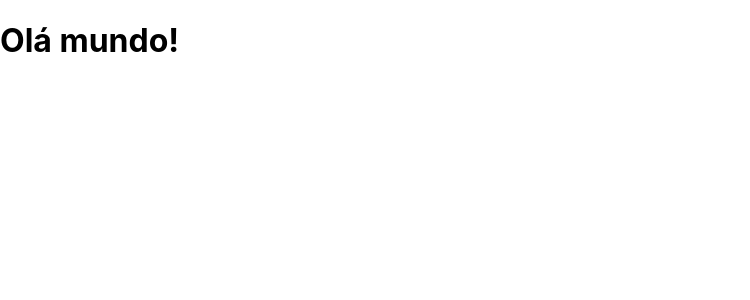
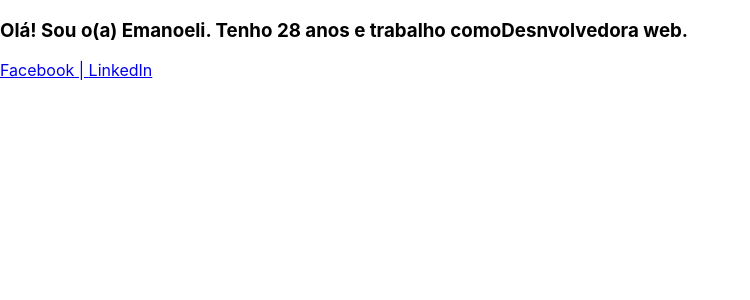
Before and after one commit to emanoelim/curso_react, a React (Create React App) app: page / in a window 1280 px wide. Shown: the top 300 px of the page, without its empty margins (0-750 px from the left). Built offline with nearby package versions, Linux system fonts and the light colour scheme.

Commit message:
componentes

```diff
--- a/src/App.js
+++ b/src/App.js
@@ -1,10 +1,53 @@
 import React from 'react';
+
+
+// componentes
+const BemVindo = () => <h2>Bem vindo(a)!</h2>
+
+const BemVindo2 = (props) => {
+  return(
+    <div>
+      <h2>Bem vindo(a) {props.nome}!</h2>
+    </div>
+  );
+}
+
+const Equipe = (props) => {
+  return(
+    <div>
+      <Sobre nome={props.nome} cargo={props.cargo} idade={props.idade}/>
+      <Social facebook={props.facebook} linkedin={props.linkedin}/>
+    </div>
+  );
+}
+
+const Sobre = (props) => {
+  return(
+    <div>
+      <h3>Olá! Sou o(a) {props.nome}. Tenho {props.idade} anos e trabalho como
+      {props.cargo}.</h3>
+    </div>
+  );
+}
+
+const Social = (props) => {
+    return(
+      <div>
+        <a href={props.facebook}> Facebook | </a>
+        <a href={props.linkedin}> LinkedIn</a>
+      </div>
+    );
+}
 
 
 function App() {
   return(
     <div>
-      <h1>Olá mundo!</h1>
+      <Equipe nome="Emanoeli"
+              cargo="Desnvolvedora web"
+              idade="28"
+              facebook="https://www.facebook.com/emanoeli.madalosso"
+              linkedin="https://www.linkedin.com/in/emanoeli-madalosso-75610396/"/>
     </div>
   )
 }
```
